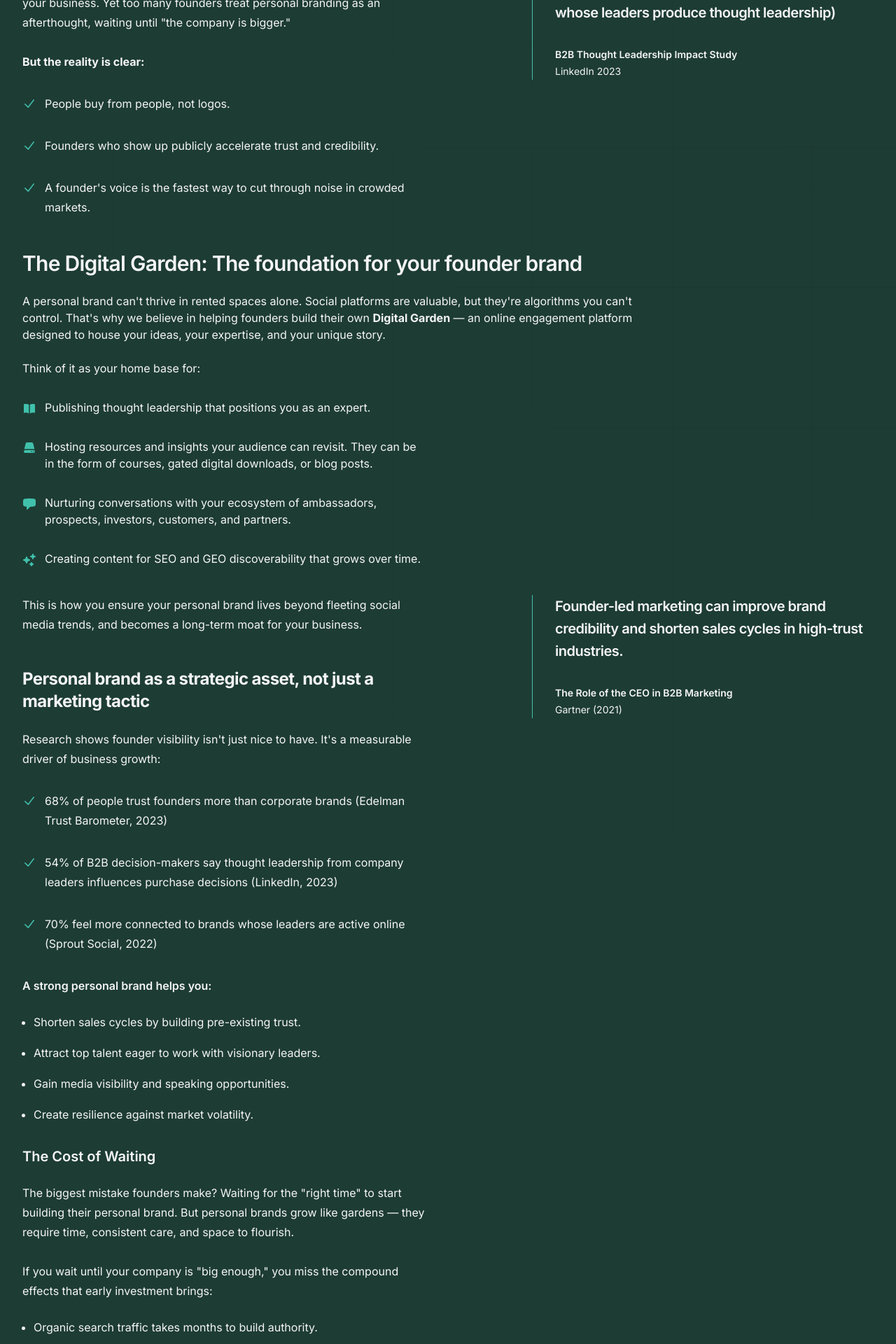
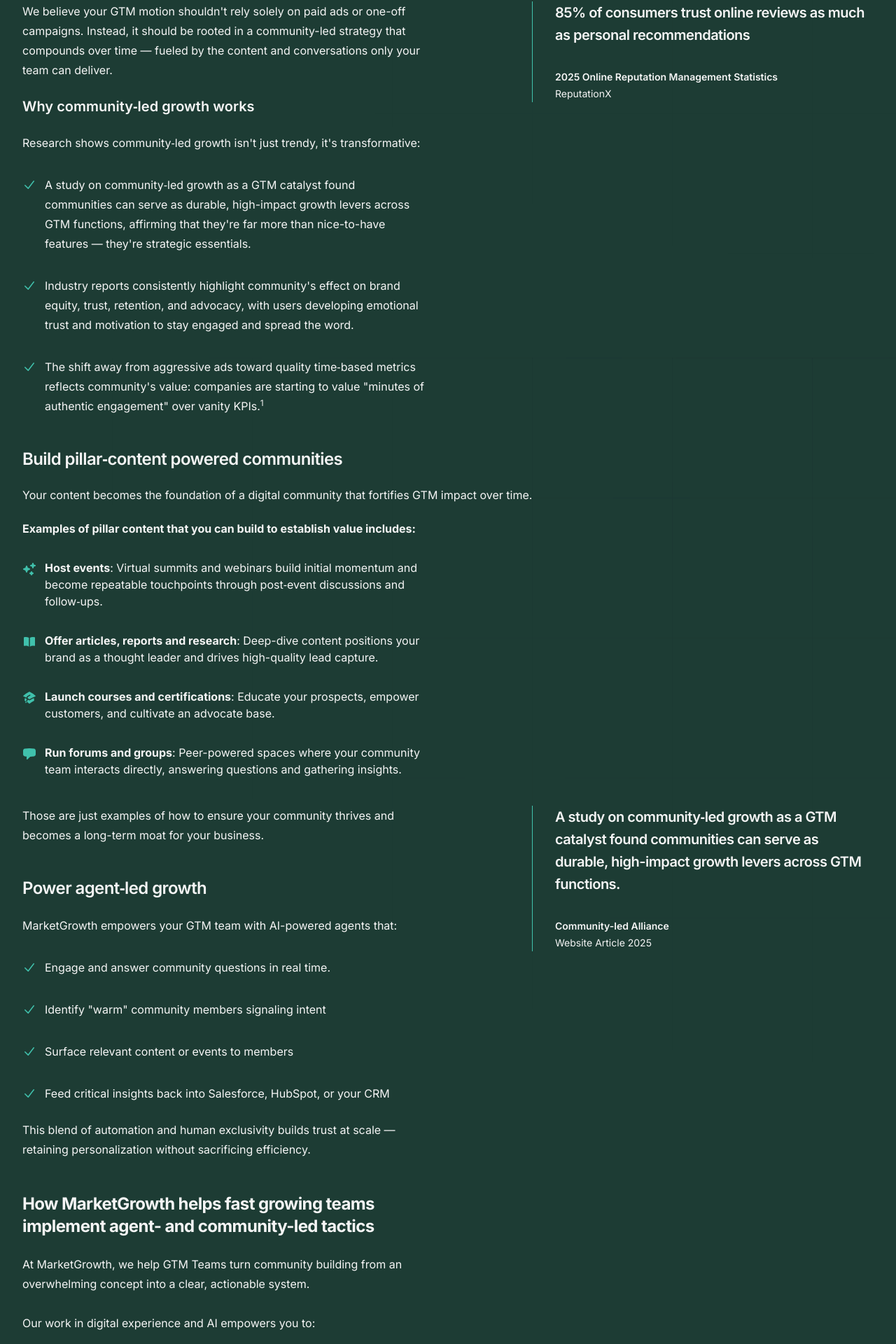
Before and after one commit to growthUx/mgio, a Next.js app: page /for-growing-teams in a window 1280 px wide. Shown: the part 660-2580 px from the top of the page at 70% size. Built offline with nearby package versions, Linux system fonts and the light colour scheme.

Commit message:
Update ForGTMPage.jsx

```diff
--- a/src/app/for-growing-teams/ForGTMPage.jsx
+++ b/src/app/for-growing-teams/ForGTMPage.jsx
@@ -155,10 +155,10 @@ export default function ForGTMPage() {
             <div className="mx-auto max-w-2xl lg:mx-0">
               <p className="text-base/7 font-semibold text-[#40C1AC]">For GTM Teams</p>
               <h1 className="mt-2 text-4xl font-semibold tracking-tight leading-[1.2] text-pretty text-[#f5f5f5] sm:text-5xl">
-                With agentic-led GTM in the near horizon, having your own business community builds a brand moat like no other.
+                With agentic-led GTM in the near horizon, having your own business community builds a brand moat like no other
               </h1>
               <p className="mt-6 text-xl/8 text-[#f5f5f5] pr-12">
-              Your personal brand is the seedbed for business growth. Start planting it early. Nurture it wisely. Let it scale alongside your business.
+              Modern GTM teams are under pressure to drive pipeline, shorten sales cycles, and build brand trust &mdash; all while navigating an increasingly noisy market. At MarketGrowth, we help GTM teams stand out by turning your best insights and expertise into communities that attract, engage, and convert your ideal customers.
               </p>
             </div>
             <div className="mx-auto mt-16 grid max-w-2xl grid-cols-1 gap-x-8 gap-y-16 lg:mx-0 lg:mt-10 lg:max-w-none lg:grid-cols-12">
@@ -182,7 +182,7 @@ export default function ForGTMPage() {
                 <figure className="border-l border-[#40C1AC] pl-8">
                   <blockquote className="text-xl/8 font-semibold tracking-tight text-[#f5f5f5]">
                     <p>
-                      Founder-led content significantly influences purchase decisions (e.g. 54% of decision-makers say they purchase from companies whose leaders produce thought leadership)
+                    85% of consumers trust online reviews as much as personal recommendations
                     </p>
                   </blockquote>
                   <figcaption className="mt-8 flex gap-x-4">
@@ -192,51 +192,52 @@ export default function ForGTMPage() {
                       className="mt-1 size-10 flex-none rounded-full bg-gray-50"
                     /> */}
                     <div className="text-sm/6">
-                      <div className="font-semibold text-[#f5f5f5]">B2B Thought Leadership Impact Study</div>
-                      <div className="text-[#f5f5f5]">LinkedIn 2023</div>
+                      <div className="font-semibold text-[#f5f5f5]">2025 Online Reputation Management Statistics</div>
+                      <div className="text-[#f5f5f5]">ReputationX</div>
                     </div>
                   </figcaption>
                 </figure>
               </div>
               <div className="max-w-xl text-base/7 text-[#f5f5f5] lg:col-span-7">
-                <p>
-                As a founder, you are your company&apos;s earliest and strongest signal to the market. Long before your product reaches maturity, your personal brand is already shaping how customers, investors, and future employees perceive your business. Yet too many founders treat personal branding as an afterthought, waiting until &quot;the company is bigger.&quot; <br /><br /><strong>But the reality is clear:</strong>
-                </p>
+                <p>We believe your GTM motion shouldn&apos;t rely solely on paid ads or one-off campaigns. Instead, it should be rooted in a community-led strategy that compounds over time — fueled by the content and conversations only your team can deliver.</p>
+                <h3 className="text-xl font-semibold my-6 ">Why community‑led growth works</h3>
+                <p>Research shows community‑led growth isn&apos;t just trendy, it&apos;s transformative:</p>
                 <ul role="list" className="mt-8 max-w-xl space-y-8 text-[#f5f5f5]">
                   <li className="flex gap-x-3">
                     <CheckIcon aria-hidden="true" className="mt-1 size-5 flex-none text-[#40C1AC]" />
-                    <span>People buy from people, not logos.</span>
+                    <span>A study on community‑led growth as a GTM catalyst found communities can serve as durable, high-impact growth levers across GTM functions, affirming that they&apos;re far more than nice-to-have features &mdash; they&apos;re strategic essentials.</span>
                   </li>
                   <li className="flex gap-x-3">
                     <CheckIcon aria-hidden="true" className="mt-1 size-5 flex-none text-[#40C1AC]" />
-                    <span>Founders who show up publicly accelerate trust and credibility.</span>
+                    <span>Industry reports consistently highlight community&apos;s effect on brand equity, trust, retention, and advocacy, with users developing emotional trust and motivation to stay engaged and spread the word.</span>
                   </li>
                   <li className="flex gap-x-3">
                     <CheckIcon aria-hidden="true" className="mt-1 size-5 flex-none text-[#40C1AC]" />
-                    <span>A founder&apos;s voice is the fastest way to cut through noise in crowded markets.</span>
+                    <span>The shift away from aggressive ads toward quality time‑based metrics reflects community&apos;s value: companies are starting to value &quot;minutes of authentic engagement&quot; over vanity KPIs.<sup><a href="https://www.voguebusiness.com/story/fashion/from-sauna-socials-to-run-clubs-are-community-event-leaders-the-new-influencers" target="_blank">1</a></sup></span>
                   </li>
                 </ul>
               </div>
             </div>
-            <h3 className="mt-12 mb-6 text-2xl font-semibold tracking-tight leading-[1.2] text-pretty text-[#f5f5f5] sm:text-3xl">The Digital Garden: The foundation for your founder brand</h3>
-            <p className="max-w-4xl text-[#f5f5f5]">A personal brand can&apos;t thrive in rented spaces alone. Social platforms are valuable, but they&apos;re algorithms you can&apos;t control. That&apos;s why we believe in helping founders build their own <strong>Digital Garden</strong> — an online engagement platform designed to house your ideas, your expertise, and your unique story.<br /><br />Think of it as your home base for:
+            <h3 className="mt-12 mb-6 text-2xl font-semibold tracking-tight leading-[1.2] text-pretty text-[#f5f5f5]">Build pillar‑content powered communities</h3>
+            <p className="max-w-3xl text-[#f5f5f5]">Your content becomes the foundation of a digital community that fortifies GTM impact over time. <br /><br /><strong>Examples of pillar content that you can build to establish value includes:</strong>
             </p>
             <ul role="list" className="mt-8 max-w-xl space-y-8 text-[#f5f5f5]">
               <li className="flex gap-x-3">
-                <BookOpenIcon aria-hidden="true" className="mt-1 size-5 flex-none text-[#40C1AC]" />
-                <span>Publishing thought leadership that positions you as an expert.</span>
+                <SparklesIcon aria-hidden="true" className="mt-1 size-5 flex-none text-[#40C1AC]" />
+                <span><strong>Host events</strong>: Virtual summits and webinars build initial momentum and become repeatable touchpoints through post‑event discussions and follow‑ups.
+                </span>
               </li>
               <li className="flex gap-x-3">
-                <ServerIcon aria-hidden="true" className="mt-1 size-5 flex-none text-[#40C1AC]" />
-                <span>Hosting resources and insights your audience can revisit. They can be in the form of courses, gated digital downloads, or blog posts.</span>
+                <BookOpenIcon aria-hidden="true" className="mt-1 size-5 flex-none text-[#40C1AC]" />
+                <span><strong>Offer articles, reports and research</strong>: Deep-dive content positions your brand as a thought leader and drives high-quality lead capture.</span>
+              </li>
+              <li className="flex gap-x-3">
+                <AcademicCapIcon aria-hidden="true" className="mt-1 size-5 flex-none text-[#40C1AC]" />
+                <span><strong>Launch courses and certifications</strong>: Educate your prospects, empower customers, and cultivate an advocate base.</span>
               </li>
               <li className="flex gap-x-3">
                 <ChatBubbleLeftIcon aria-hidden="true" className="mt-1 size-5 flex-none text-[#40C1AC]" />
-                <span>Nurturing conversations with your ecosystem of ambassadors, prospects, investors, customers, and partners.</span>
-              </li>
-              <li className="flex gap-x-3">
-                <SparklesIcon aria-hidden="true" className="mt-1 size-5 flex-none text-[#40C1AC]" />
-                <span>Creating content for SEO and GEO discoverability that grows over time.</span>
+                <span><strong>Run forums and groups</strong>: Peer-powered spaces where your community team interacts directly, answering questions and gathering insights.</span>
               </li>
             </ul>
 
@@ -261,7 +262,7 @@ export default function ForGTMPage() {
                 <figure className="border-l border-[#40C1AC] pl-8">
                   <blockquote className="text-xl/8 font-semibold tracking-tight text-[#f5f5f5]">
                     <p>
-                     Founder-led marketing can improve brand credibility and shorten sales cycles in high-trust industries.
+                    A study on community‑led growth as a GTM catalyst found communities can serve as durable, high-impact growth levers across GTM functions.
                     </p>
                   </blockquote>
                   <figcaption className="mt-8 flex gap-x-4">
@@ -271,54 +272,42 @@ export default function ForGTMPage() {
                       className="mt-1 size-10 flex-none rounded-full bg-gray-50"
                     /> */}
                     <div className="text-sm/6">
-                      <div className="font-semibold text-[#f5f5f5]">The Role of the CEO in B2B Marketing</div>
-                      <div className="text-[#f5f5f5]">Gartner (2021)</div>
+                      <div className="font-semibold text-[#f5f5f5]">Community-led Alliance</div>
+                      <div className="text-[#f5f5f5]">Website Article 2025</div>
                     </div>
                   </figcaption>
                 </figure>
               </div>
               <div className="max-w-xl text-base/7 text-[#f5f5f5] lg:col-span-7">
-                <p>This is how you ensure your personal brand lives beyond fleeting social media trends, and becomes a long-term moat for your business.
+                <p>Those are just examples of how to ensure your community thrives and becomes a long-term moat for your business.
                 </p>
-                <h3 className="mt-12 text-2xl font-bold tracking-tight text-[#f5f5f5]">Personal brand as a strategic asset, not just a marketing tactic</h3>
-                  <p className="mt-6">
-                    Research shows founder visibility isn&apos;t just nice to have. It&apos;s a measurable driver of business growth:
+                <h3 className="mt-12 mb-6 text-2xl font-semibold tracking-tight leading-[1.2] text-pretty text-[#f5f5f5]">Power agent‑led growth</h3>
+                <p className="max-w-3xl text-[#f5f5f5]">MarketGrowth empowers your GTM team with AI-powered agents that:
                 </p>
                 <ul role="list" className="mt-8 max-w-xl space-y-8 text-[#f5f5f5]">
                   <li className="flex gap-x-3">
                     <CheckIcon aria-hidden="true" className="mt-1 size-5 flex-none text-[#40C1AC]" />
-                      <span>68% of people trust founders more than corporate brands (Edelman Trust Barometer, 2023)</span>
+                    <span>Engage and answer community questions in real time.
+                    </span>
                   </li>
                   <li className="flex gap-x-3">
                     <CheckIcon aria-hidden="true" className="mt-1 size-5 flex-none text-[#40C1AC]" />
-                      <span>54% of B2B decision-makers say thought leadership from company leaders influences purchase decisions (LinkedIn, 2023)</span>
+                    <span>Identify &quot;warm&quot; community members signaling intent</span>
                   </li>
                   <li className="flex gap-x-3">
                     <CheckIcon aria-hidden="true" className="mt-1 size-5 flex-none text-[#40C1AC]" />
-                      <span>70% feel more connected to brands whose leaders are active online (Sprout Social, 2022)</span>
+                    <span>Surface relevant content or events to members</span>
+                  </li>
+                  <li className="flex gap-x-3">
+                    <CheckIcon aria-hidden="true" className="mt-1 size-5 flex-none text-[#40C1AC]" />
+                    <span>Feed critical insights back into Salesforce, HubSpot, or your CRM</span>
                   </li>
                 </ul>
-                  <h4 className="font-semibold mt-8">A strong personal brand helps you:</h4>
-                  <ul role="list" className="list-disc mt-6 max-w-xl pl-4 space-y-4 text-[#f5f5f5]">
-                    <li>Shorten sales cycles by building pre-existing trust.</li>
-                    <li>Attract top talent eager to work with visionary leaders.</li>
-                    <li>Gain media visibility and speaking opportunities.</li>
-                    <li>Create resilience against market volatility.</li>
-                  </ul>
-                  <h3 className="text-xl font-semibold mt-8">The Cost of Waiting</h3>
+                <p className="mt-6">This blend of automation and human exclusivity builds trust at scale &mdash; retaining personalization without sacrificing efficiency.</p>
+                  <h3 className="mt-12 text-2xl font-bold tracking-tight text-[#f5f5f5]">How MarketGrowth helps fast growing teams implement agent- and community-led tactics</h3>
                   <p className="mt-6">
-                  The biggest mistake founders make? Waiting for the &quot;right time&quot; to start building their personal brand. But personal brands grow like gardens &mdash; they require time, consistent care, and space to flourish.<br /><br /> If you wait until your company is &quot;big enough,&quot; you miss the compound effects that early investment brings:
-                  </p>
-                  <ul role="list" className="list-disc mt-6 max-w-xl pl-4 space-y-4 text-[#f5f5f5]">
-                    <li>Organic search traffic takes months to build authority.</li>
-                    <li>Audiences need time to discover, follow, and trust your voice.</li>
-                    <li>Relationships and reputation don&apos;t materialize overnight.</li>
-                    <li>Starting now is an investment in future business scalability.</li>
-                  </ul>
-                  <h3 className="mt-12 text-2xl font-bold tracking-tight text-[#f5f5f5]">How MarketGrowth helps founders design and build engaging personal brands</h3>
-                  <p className="mt-6">
-                  At MarketGrowth, we help founders turn personal branding from an overwhelming concept into a clear, actionable system.
-                  <br /><br /> Our Digital Engagement Platform empowers you to:
+                  At MarketGrowth, we help GTM Teams turn community building from an overwhelming concept into a clear, actionable system.
+                  <br /><br /> Our work in digital experience and AI empowers you to:
                   </p>
                   <ul role="list" className="mt-8 max-w-xl space-y-8 text-[#f5f5f5]">
                     <li className="flex gap-x-3">
```
Lines whose indentation alone changed are shown as unchanged.
